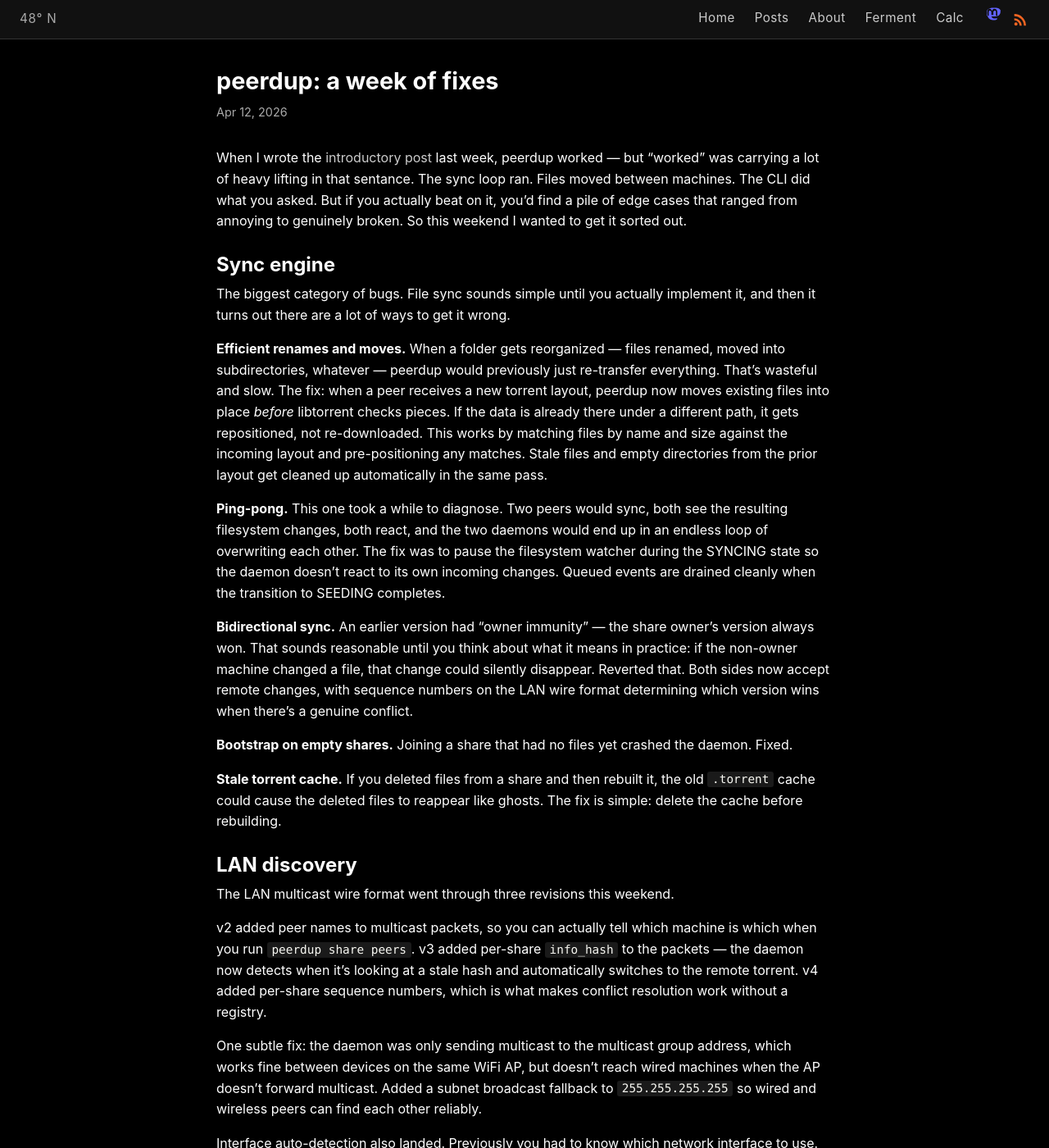
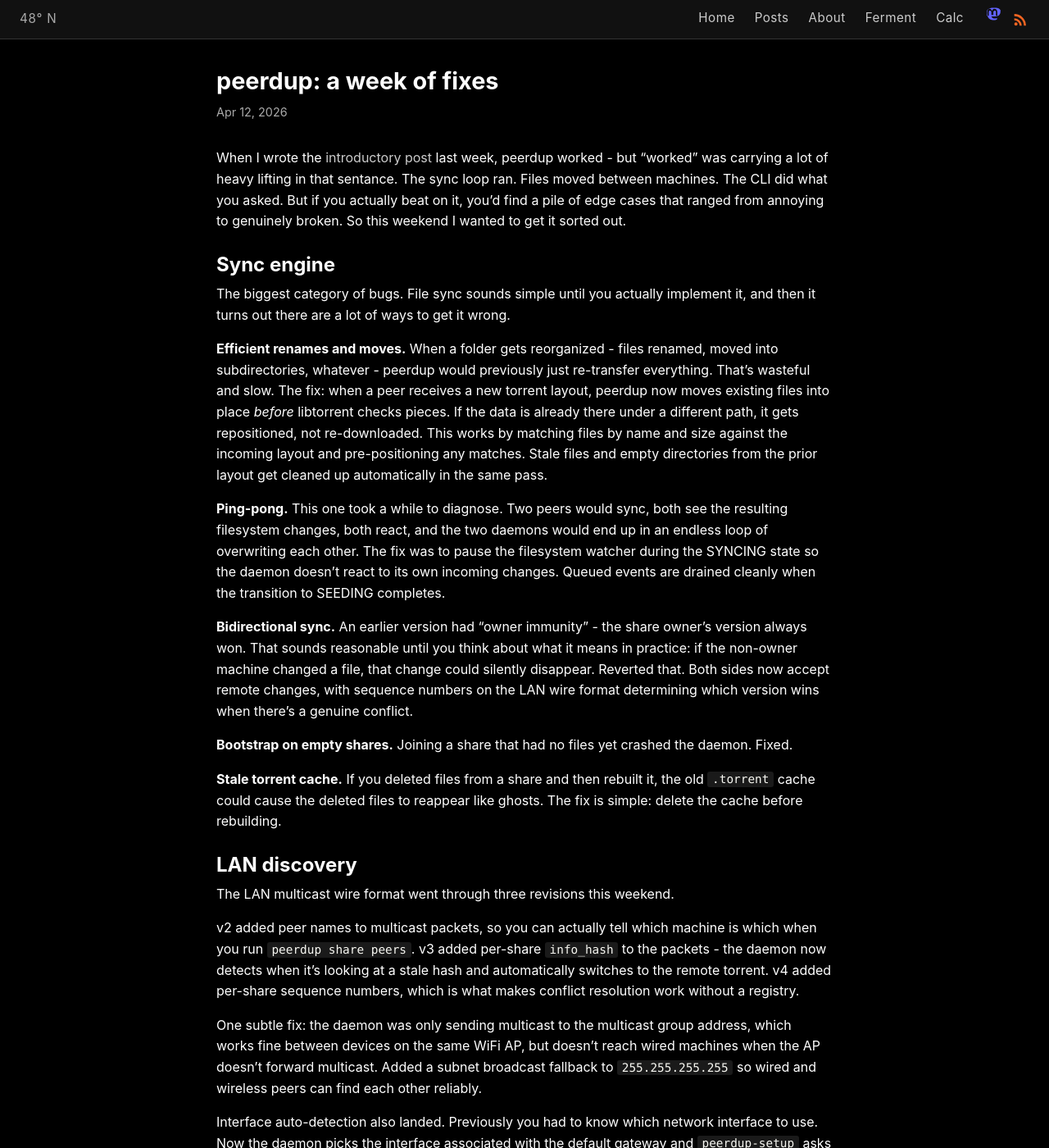
Before and after one commit to theronconrey/theronconrey.github.io, a Jekyll site: the page built from _posts/2026-04-12-peerdup-a-week-of-fixes.md, in a window 1280 px wide and 1400 px high. Shown: the whole window at 82% size. Built offline with Jekyll 4.4.1, drawn with Linux system fonts in a browser that asks for light colours; some of the changed text lies outside the part shown.

Commit message:
fix: replace em dashes with hyphens

```diff
--- a/_posts/2026-04-12-peerdup-a-week-of-fixes.md
+++ b/_posts/2026-04-12-peerdup-a-week-of-fixes.md
@@ -4,17 +4,17 @@ title: "peerdup: a week of fixes"
 date: 2026-04-12
 ---
 
-When I wrote the [introductory post](https://theronconrey.github.io/2026/04/08/peerdup-no-cloud-required/) last week, peerdup worked — but "worked" was carrying a lot of heavy lifting in that sentance. The sync loop ran. Files moved between machines. The CLI did what you asked. But if you actually beat on it, you'd find a pile of edge cases that ranged from annoying to genuinely broken. So this weekend I wanted to get it sorted out.
+When I wrote the [introductory post](https://theronconrey.github.io/2026/04/08/peerdup-no-cloud-required/) last week, peerdup worked - but "worked" was carrying a lot of heavy lifting in that sentance. The sync loop ran. Files moved between machines. The CLI did what you asked. But if you actually beat on it, you'd find a pile of edge cases that ranged from annoying to genuinely broken. So this weekend I wanted to get it sorted out.
 
 # Sync engine
 
 The biggest category of bugs. File sync sounds simple until you actually implement it, and then it turns out there are a lot of ways to get it wrong.
 
-**Efficient renames and moves.** When a folder gets reorganized — files renamed, moved into subdirectories, whatever — peerdup would previously just re-transfer everything. That's wasteful and slow. The fix: when a peer receives a new torrent layout, peerdup now moves existing files into place *before* libtorrent checks pieces. If the data is already there under a different path, it gets repositioned, not re-downloaded. This works by matching files by name and size against the incoming layout and pre-positioning any matches. Stale files and empty directories from the prior layout get cleaned up automatically in the same pass.
+**Efficient renames and moves.** When a folder gets reorganized - files renamed, moved into subdirectories, whatever - peerdup would previously just re-transfer everything. That's wasteful and slow. The fix: when a peer receives a new torrent layout, peerdup now moves existing files into place *before* libtorrent checks pieces. If the data is already there under a different path, it gets repositioned, not re-downloaded. This works by matching files by name and size against the incoming layout and pre-positioning any matches. Stale files and empty directories from the prior layout get cleaned up automatically in the same pass.
 
 **Ping-pong.** This one took a while to diagnose. Two peers would sync, both see the resulting filesystem changes, both react, and the two daemons would end up in an endless loop of overwriting each other. The fix was to pause the filesystem watcher during the SYNCING state so the daemon doesn't react to its own incoming changes. Queued events are drained cleanly when the transition to SEEDING completes.
 
-**Bidirectional sync.** An earlier version had "owner immunity" — the share owner's version always won. That sounds reasonable until you think about what it means in practice: if the non-owner machine changed a file, that change could silently disappear. Reverted that. Both sides now accept remote changes, with sequence numbers on the LAN wire format determining which version wins when there's a genuine conflict.
+**Bidirectional sync.** An earlier version had "owner immunity" - the share owner's version always won. That sounds reasonable until you think about what it means in practice: if the non-owner machine changed a file, that change could silently disappear. Reverted that. Both sides now accept remote changes, with sequence numbers on the LAN wire format determining which version wins when there's a genuine conflict.
 
 **Bootstrap on empty shares.** Joining a share that had no files yet crashed the daemon. Fixed.
 
@@ -24,7 +24,7 @@ The biggest category of bugs. File sync sounds simple until you actually impleme
 
 The LAN multicast wire format went through three revisions this weekend.
 
-v2 added peer names to multicast packets, so you can actually tell which machine is which when you run `peerdup share peers`. v3 added per-share `info_hash` to the packets — the daemon now detects when it's looking at a stale hash and automatically switches to the remote torrent. v4 added per-share sequence numbers, which is what makes conflict resolution work without a registry.
+v2 added peer names to multicast packets, so you can actually tell which machine is which when you run `peerdup share peers`. v3 added per-share `info_hash` to the packets - the daemon now detects when it's looking at a stale hash and automatically switches to the remote torrent. v4 added per-share sequence numbers, which is what makes conflict resolution work without a registry.
 
 One subtle fix: the daemon was only sending multicast to the multicast group address, which works fine between devices on the same WiFi AP, but doesn't reach wired machines when the AP doesn't forward multicast. Added a subnet broadcast fallback to `255.255.255.255` so wired and wireless peers can find each other reliably.
 
@@ -44,23 +44,23 @@ this is still a work in progress. not for prod use. yada yada yada.
 
 `peerdup status` now shows real health information: whether the database is reachable, whether the TTL sweep is running, an overall `ok`/`degraded`/`error` status, and peer and share counts. Previously it returned basically nothing useful.
 
-`peerdup registry health` and `peerdup registry status` were added to let you inspect the registry connection directly — version, uptime, TLS config, token validity.
+`peerdup registry health` and `peerdup registry status` were added to let you inspect the registry connection directly - version, uptime, TLS config, token validity.
 
 For those running their own infrastructure, there's also an optional Prometheus endpoint now. Counters for RPCs, announces, and peers online; histograms for latency and TTL sweep duration. Disabled by default, configurable in `config.toml`.
 
 # Bandwidth policies
 
-Share owners can now publish advisory rate limits from the registry. All members receive the policy via the live peer event stream and apply it to their libtorrent handle immediately. Local per-share caps always win — if you've set a local limit, the registry can't override it. `0` means unlimited.
+Share owners can now publish advisory rate limits from the registry. All members receive the policy via the live peer event stream and apply it to their libtorrent handle immediately. Local per-share caps always win - if you've set a local limit, the registry can't override it. `0` means unlimited.
 
 # Operator tooling
 
 `peerdup-registry-admin` is a new standalone CLI that connects directly to the registry gRPC without needing the daemon to be running. Useful for server-side administration: health checks, listing and removing peers, listing and purging shares, tailing the audit log.
 
-`peerdup-setup` now walks through mTLS configuration if you're connecting to a registry that requires it — prompts for CA cert, client cert, and key, and writes them to `config.toml`.
+`peerdup-setup` now walks through mTLS configuration if you're connecting to a registry that requires it - prompts for CA cert, client cert, and key, and writes them to `config.toml`.
 
 # GNOME extension
 
-A few quality-of-life improvements on the desktop side. The top bar now shows live upload/download rates inline while a share is actively syncing (`↑ 1.2M ↓ 4.8M`). The popup menu gained a colored registry health dot — green when connected and healthy, yellow when degraded, red when unreachable.
+A few quality-of-life improvements on the desktop side. The top bar now shows live upload/download rates inline while a share is actively syncing (`↑ 1.2M ↓ 4.8M`). The popup menu gained a colored registry health dot - green when connected and healthy, yellow when degraded, red when unreachable.
 
 New share and join share dialogs are available via the popup menu when `zenity` is installed. Nothing fancy, just enough to avoid needing a terminal for common operations.
 
@@ -76,7 +76,7 @@ There was a gnarly `registry.proto` descriptor pool clash that was causing the i
 
 ---
 
-There's still a lot left to do. The Docker deployment path needs work — I mentioned that in the first post and it's still true. Broader platform testing. Documentation could go deeper. But the sync engine is noticeably more solid than it was Friday, and the observability and bits means it's something I can actually run on real machines with a better understanding of what is going on.
+There's still a lot left to do. The Docker deployment path needs work - I mentioned that in the first post and it's still true. Broader platform testing. Documentation could go deeper. But the sync engine is noticeably more solid than it was Friday, and the observability and bits means it's something I can actually run on real machines with a better understanding of what is going on.
 
 If you're using peerdup or just curious about any of this, feel free to open an issue or reach out directly.
 
```
